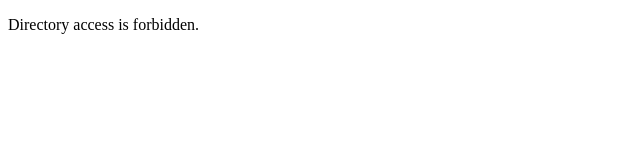
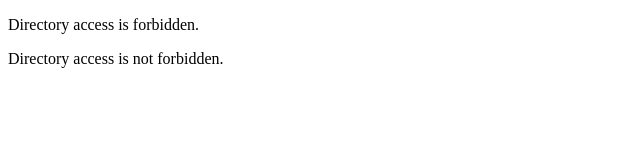
Before and after one commit to sabiu4utd/sabiu, a plain HTML site: page index.html in a window 1280 px wide. Shown: the whole page, without its empty margins (0-640 px from the left). Drawn offline with Linux system fonts and the light colour scheme.

Commit message:
Modified b=version

```diff
--- a/index.html
+++ b/index.html
@@ -6,6 +6,7 @@
 <body>
 
 <p>Directory access is forbidden.</p>
+<p>Directory access is not forbidden.</p>
 
 </body>
 </html>
```
